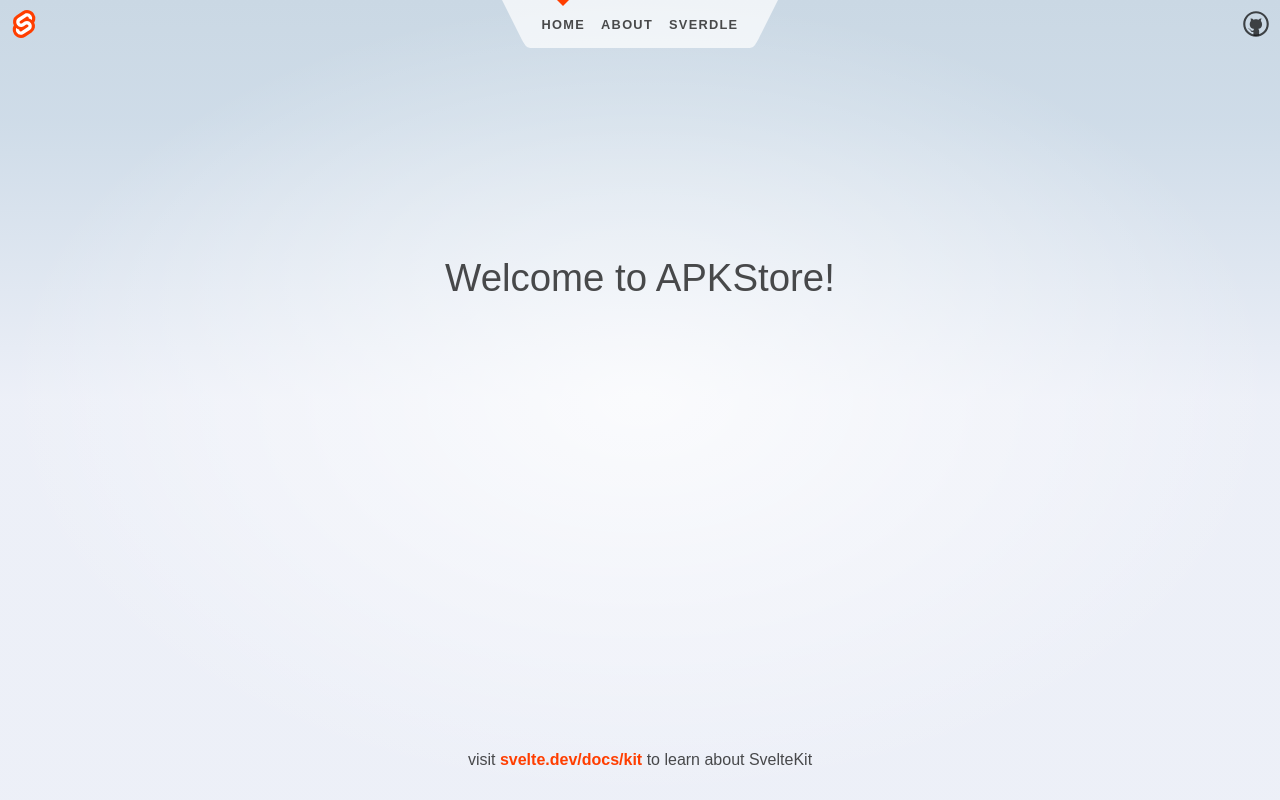
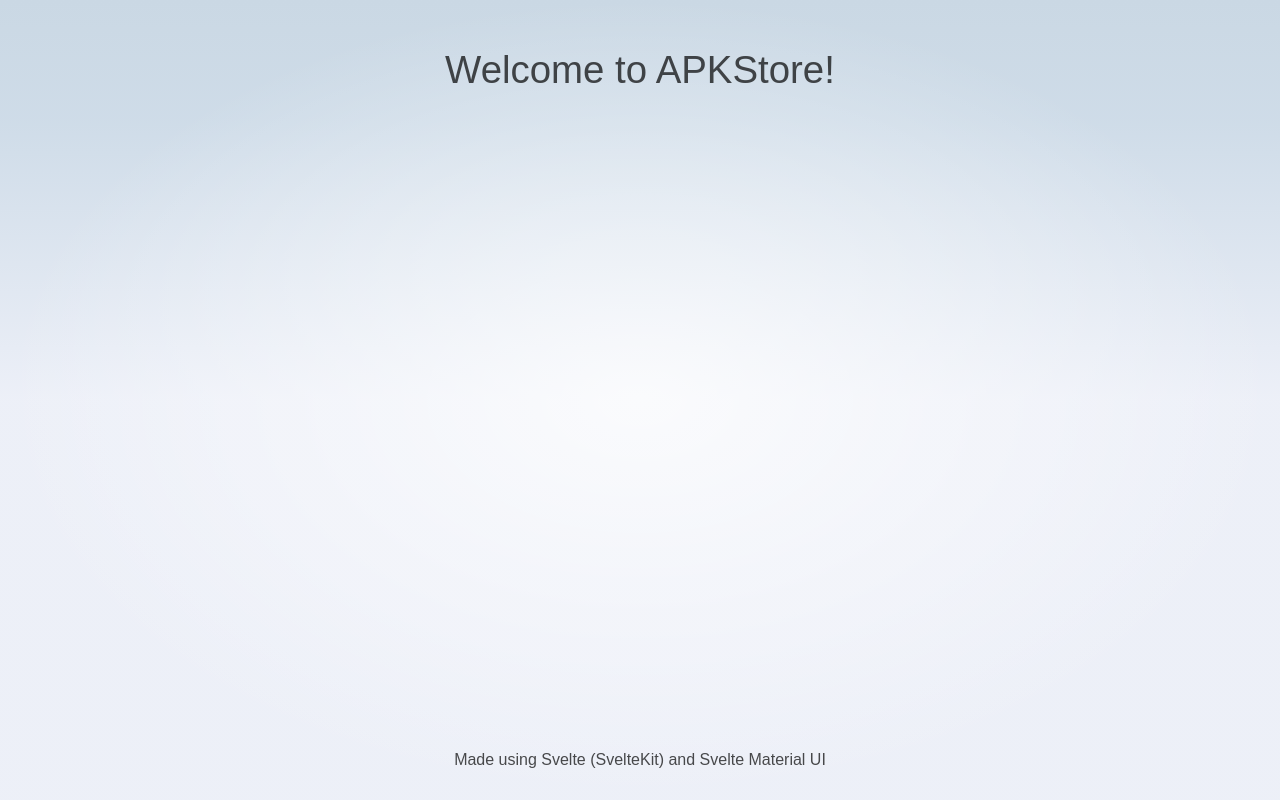
Before and after one commit to errortek/apkstore, a SvelteKit app: page / in a window 1280 px wide. Built offline with nearby package versions, Linux system fonts and the light colour scheme.

Commit message:
Remove header, update footer

```diff
--- a/src/routes/+layout.svelte
+++ b/src/routes/+layout.svelte
@@ -19,15 +19,13 @@
 </script>
 
 <div class="app">
-	<Header />
-
 	<main>
 		{@render children()}
 	</main>
 
 	<footer>
 		<p>
-			visit <a href="https://svelte.dev/docs/kit">svelte.dev/docs/kit</a> to learn about SvelteKit
+			Made using Svelte (SvelteKit) and Svelte Material UI
 		</p>
 	</footer>
 </div>
--- a/src/routes/+page.svelte
+++ b/src/routes/+page.svelte
@@ -14,13 +14,6 @@
 </section>
 
 <style>
-	section {
-		display: flex;
-		flex-direction: column;
-		justify-content: center;
-		align-items: center;
-		flex: 0.6;
-	}
 
 	h1 {
 		width: 100%;
```
